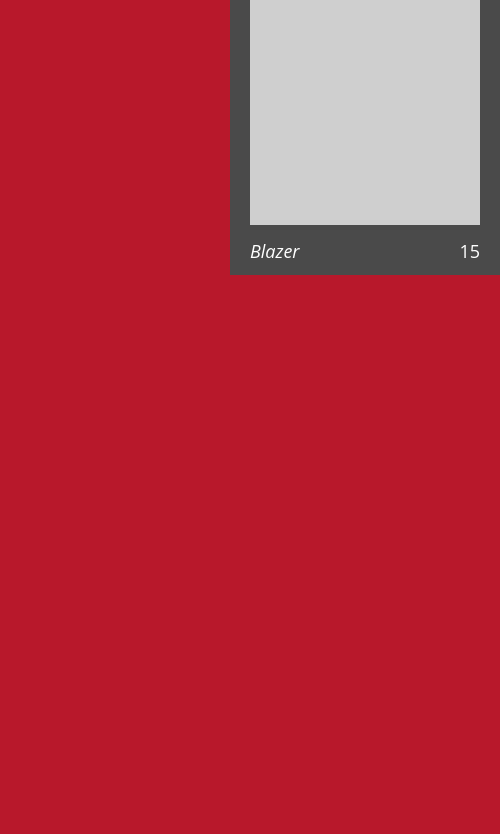
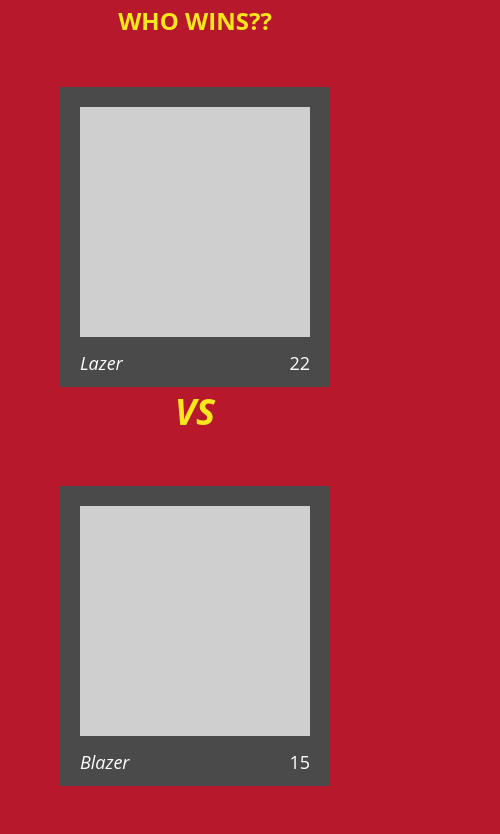
Before and after one commit to alexh225/death-match-ko, a website: page index.html in a window 390 px wide. Shown: the part 732-1566 px from the top of the page, 500 px wide, since content can reach past the window. Before the commit the page ends 1057 px from the top, so only its background shows below. Drawn offline with nearby package versions, Linux system fonts and the light colour scheme; files that its build step writes are made by us from their sources.

Commit message:
adding media queries for responsive behavior

```diff
--- a/index.html
+++ b/index.html
@@ -6,6 +6,9 @@
     <meta http-equiv="content-type" content="text/html; charset=UTF-8">
     <meta http-equiv="edit-Type" edit="text/html; charset=utf-8">
     <link rel="stylesheet" type="text/css" href="css/styles.css">
+
+    <script type="text/javascript" src="node_modules/requirejs/require.js"></script>
+
 </head>
 
 <body>
@@ -83,7 +86,7 @@
         </figcaption>
       </figure>
 
-      <h3 class="title title--large title--yellow title--italic">vs</h3>
+      <h3 class="title title--large title--yellow title--italic main__title--third">vs</h3>
 
       <figure class="warrior-detail main__warrior-detail">
         <div class="warrior warrior--large"></div>
--- a/package.json
+++ b/package.json
@@ -8,7 +8,8 @@
   },
   "dependencies": {},
   "devDependencies": {
-    "phantomcss": "^1.0.0"
+    "phantomcss": "^1.0.0",
+    "requirejs": "^2.2.0"
   },
   "scripts": {},
   "author": "",
--- a/scss/styles.scss
+++ b/scss/styles.scss
@@ -18,6 +18,18 @@
 
 @mixin background-transition {
     transition: background-color 0.25s ease-in-out;
+}
+
+@mixin mobile-only {
+    @media (max-width: 500px) {
+      @content;
+    }
+}
+
+@mixin desktop-only {
+  @media (min-width: 875px) {
+    @content;
+  }
 }
 
 * {
@@ -98,6 +110,9 @@
     width: $sidebar-size;
     float: left;
     color: $white;
+
+    @include mobile-only { width: 100%; }
+
 }
 
 .sidebar__title {
@@ -187,18 +202,32 @@
     text-align: center;
     padding-top: 10px;
     padding-bottom: 50px;
+
+    @include mobile-only { width: 100%; }
+
 }
 
 .main__title--first {
   margin-bottom: $gutter;
 }
 
+.main__title--third {
+  @include desktop-only {
+    display: inline-block;
+    margin: $gutter;
+    vertical-align: middle
+  }
+}
+
 .main__warrior-detail {
   margin-top: $gutter * 2.5;
-}
 
-.main__warrior-detail--first {
-  margin-bottom: $gutter * 2.5;
+  @include desktop-only {
+    margin: $gutter;
+    display: inline-block;
+    vertical-align: middle;
+  }
+
 }
 
 /* =========== warrior detail block ============= */
```
